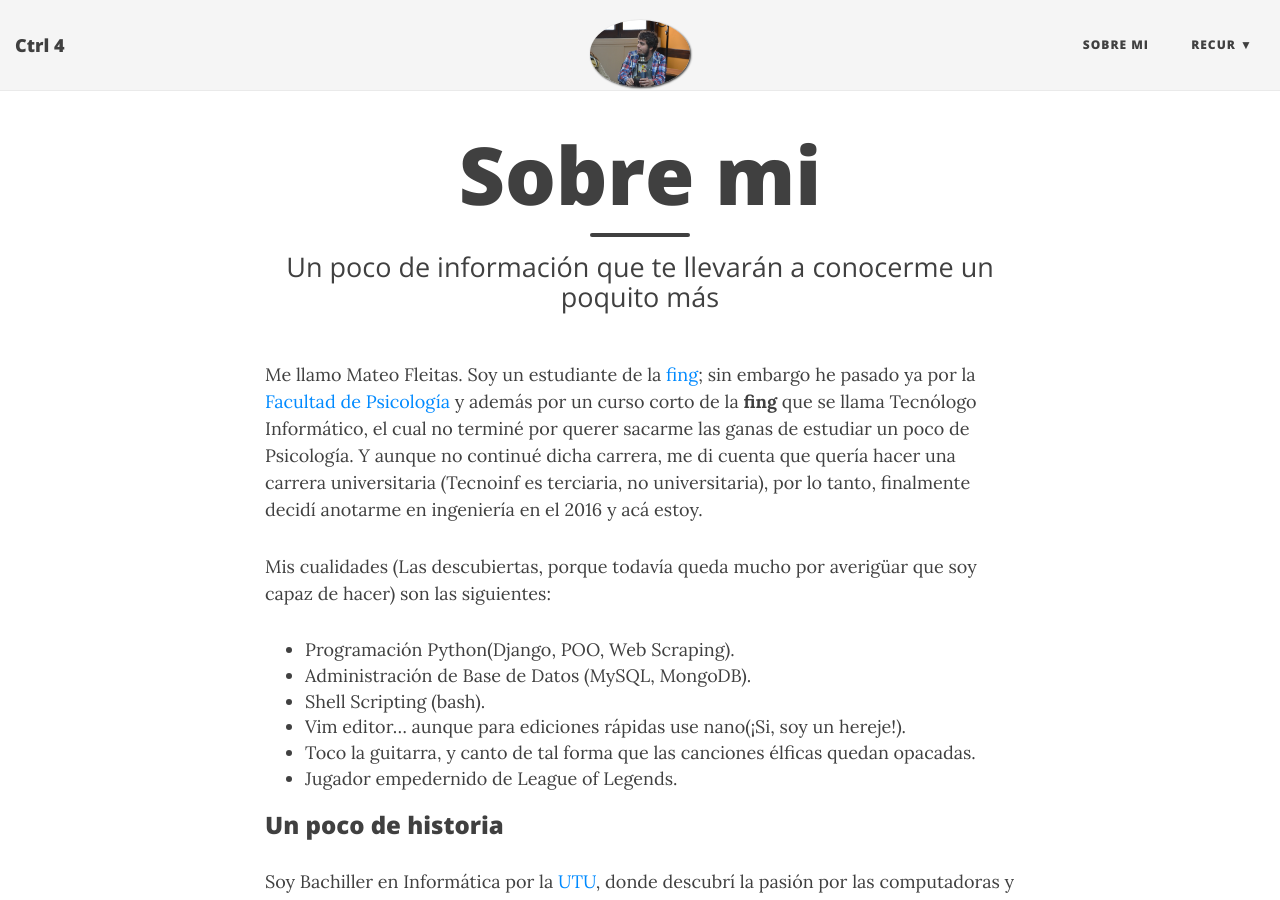
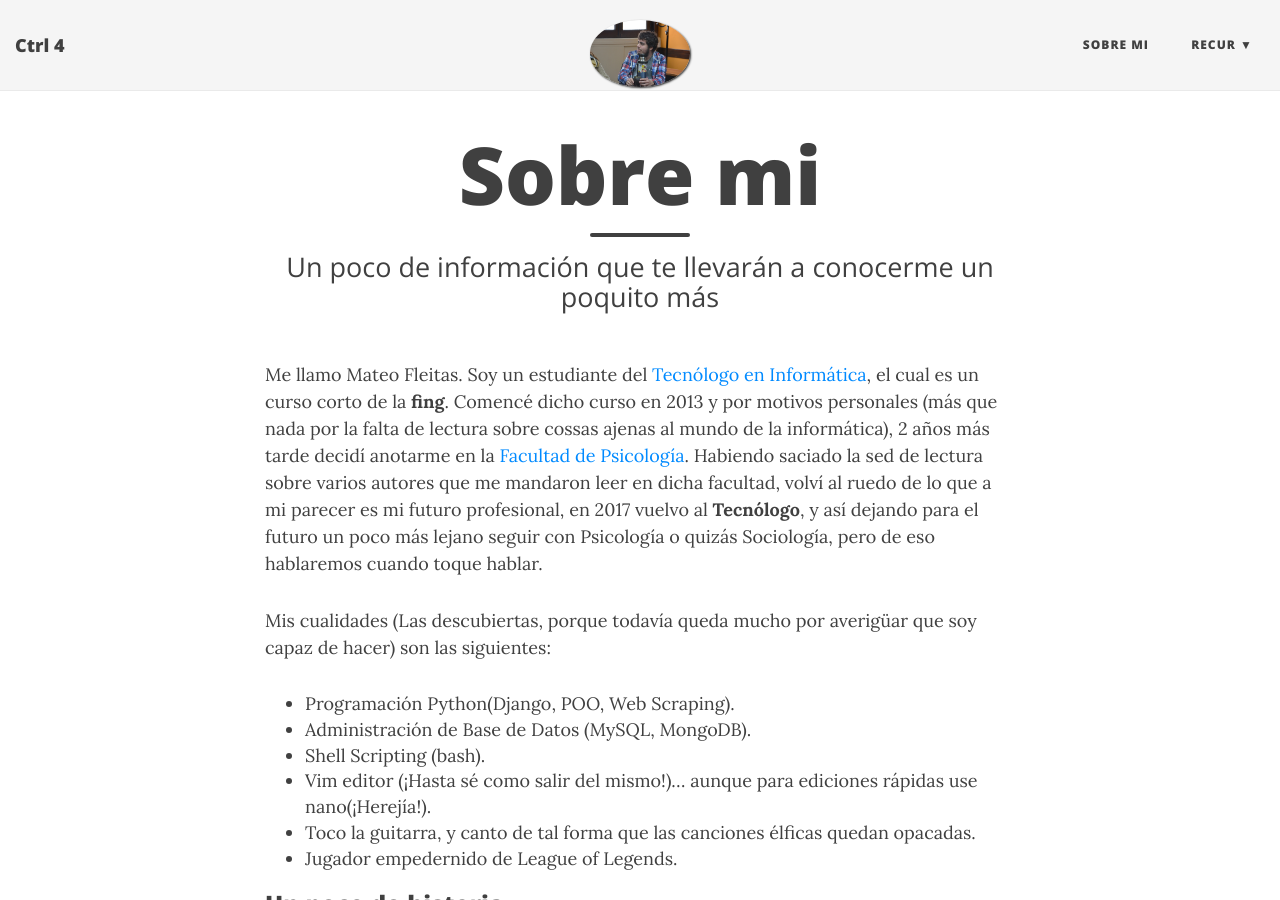
Before and after one commit to Ctrl4/ctrl4.github.io, a Jekyll site: the page built from aboutme.md, in a window 1280 px wide and 900 px high. Built offline with Jekyll 4.4.1, drawn with Linux system fonts in a browser that asks for light colours; nearby versions of some CDN libraries.

```diff
--- a/aboutme.md
+++ b/aboutme.md
@@ -5,8 +5,8 @@ subtitle: Un poco de información que te llevarán a conocerme un poquito más
 image: /img/mateo_f.jpg
 ---
 
-Me llamo Mateo Fleitas. Soy un estudiante de la [fing](https://www.fing.edu.uy); sin embargo he pasado ya por la [Facultad de Psicología](https://www.psico.edu.uy)
-y además por un curso corto de la **fing** que se llama Tecnólogo Informático, el cual no terminé por querer sacarme las ganas de estudiar un poco de Psicología. Y aunque no continué dicha carrera, me di cuenta que quería hacer una carrera universitaria (Tecnoinf es terciaria, no universitaria), por lo tanto, finalmente decidí anotarme en ingeniería en el 2016 y acá estoy.
+Me llamo Mateo Fleitas. Soy un estudiante del [Tecnólogo en Informática](https://www.fing.edu.uy/tecnoinf), el cual es un curso corto de la **fing**. Comencé dicho curso en 2013 y por motivos personales (más que nada por la falta de lectura sobre cossas ajenas al mundo de la informática), 2 años más tarde decidí anotarme en la [Facultad de Psicología](https://www.psico.edu.uy).
+Habiendo saciado la sed de lectura sobre varios autores que me mandaron leer en dicha facultad, volví al ruedo de lo que a mi parecer es mi futuro profesional, en 2017 vuelvo al **Tecnólogo**, y así dejando para el futuro un poco más lejano seguir con Psicología o quizás Sociología, pero de eso hablaremos cuando toque hablar.
 
 
 Mis cualidades (Las descubiertas, porque todavía queda mucho por averigüar que soy capaz de hacer) son las siguientes:
@@ -15,7 +15,7 @@ Mis cualidades (Las descubiertas, porque todavía queda mucho por averigüar que
 - Programación Python(Django, POO, Web Scraping).
 - Administración de Base de Datos (MySQL, MongoDB).
 - Shell Scripting (bash).
-- Vim editor... aunque para ediciones rápidas use nano(¡Si, soy un hereje!).
+- Vim editor (¡Hasta sé como salir del mismo!)... aunque para ediciones rápidas use nano(¡Herejía!).
 - Toco la guitarra, y canto de tal forma que las canciones élficas quedan opacadas.
 - Jugador empedernido de League of Legends.
 
```
Also changed, not shown: _drafts/primer-semana-eda.md (deleted, +0 -6 lines), _posts/2017-08-02-primer-semana-eda.md (added, +62 -0 lines).
